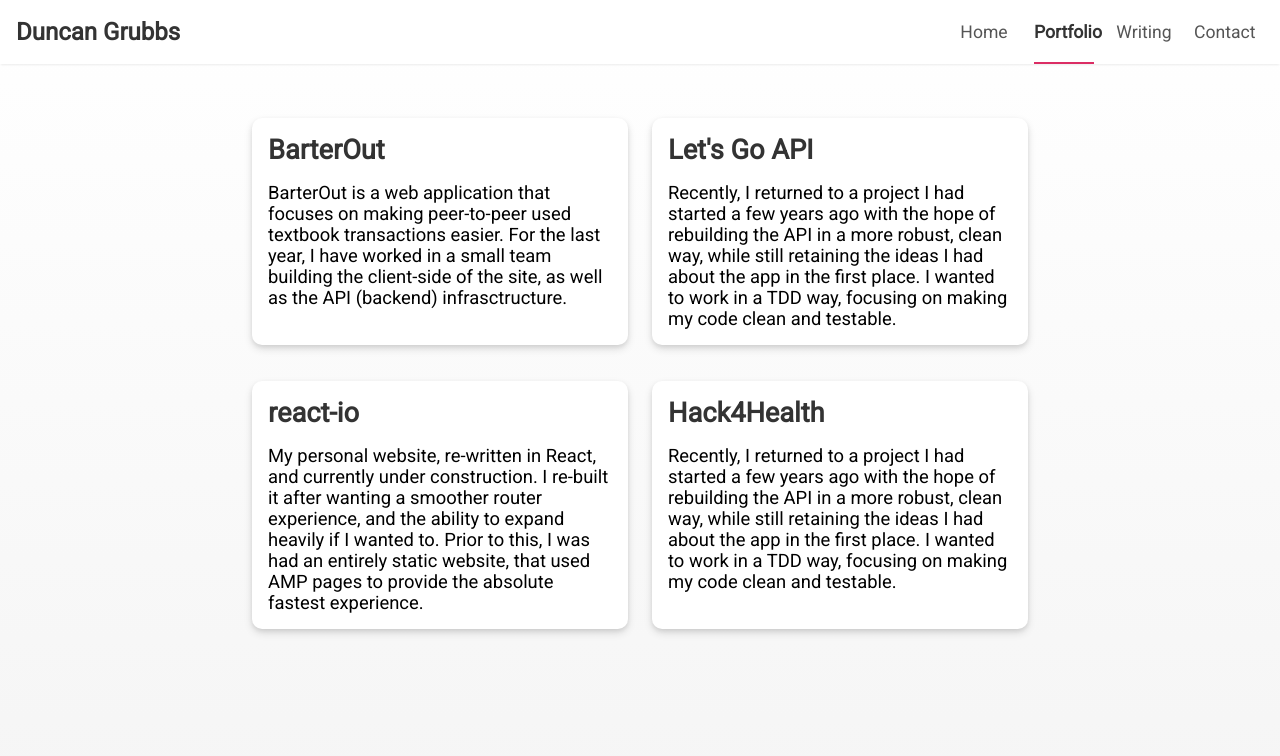
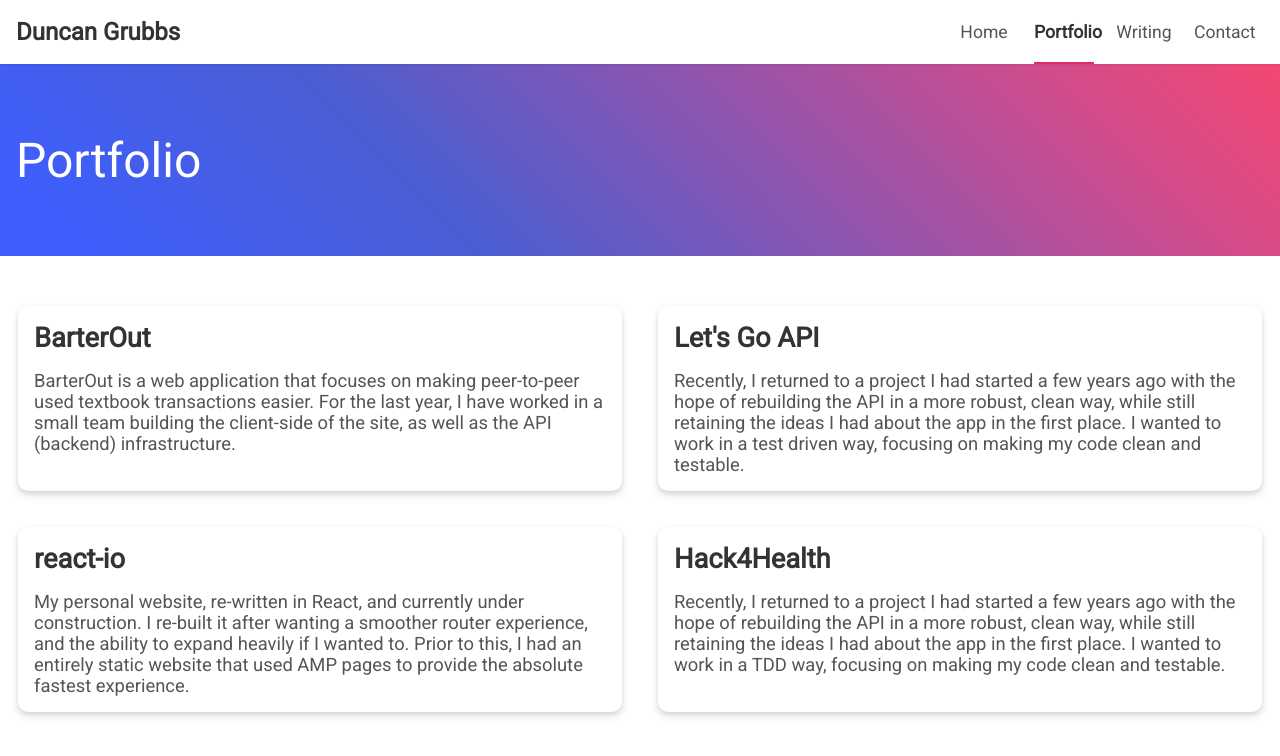
Before and after one commit to duncangrubbs/portfolio, a React (Create React App) app: page /portfolio in a window 1280 px wide. Shown: the top 756 px of the page. Built offline with nearby package versions, Linux system fonts and the light colour scheme.

Commit message:
Add some more content to portfolio.

```diff
--- a/src/css/main.css
+++ b/src/css/main.css
@@ -12,7 +12,6 @@
 /* GENERAL STYLES */
 html {
   height: 100vh;
-  background: linear-gradient(#FFF, rgb(245, 245, 245));
 }
 
 body {
@@ -146,10 +145,21 @@ a:hover {
   display: grid;
   grid-template-columns: 50% 50%;
   margin: 0 auto;
-  padding: 100px 0;
-  width: 90vw;
-  max-width: 800px;
+  padding: 32px 0;
+  width: 100vw;
   background: none;
+}
+
+#portfolio-header {
+  display: flex;
+  align-items: center;
+  padding: 64px 16px 0 16px;
+  width: 100vw;
+  height: 256px;
+  font-size: 3em;
+  color: var(--theme-light-color);
+  background: rgb(63,94,251);
+  background: linear-gradient(45deg, rgba(63,94,251,1) 7%, rgba(74,94,210,1) 32%, rgba(209,76,140,1) 80%, rgba(252,70,107,1) 100%);
 }
 
 .portfolio__card {
@@ -158,7 +168,7 @@ a:hover {
   align-content: center;
   background: white;
   cursor: pointer;
-  margin: 18px 12px;
+  margin: 18px 18px;
   padding: 8px 16px;
   border-radius: 10px;
   box-shadow: 0 4px 8px 0 rgba(0,0,0,0.12), 0 2px 4px 0 rgba(0,0,0,0.08);
@@ -175,7 +185,7 @@ a:hover {
 }
 
 .portfolio__card--desc {
-  color: var(--theme-test-color);
+  color: var(--theme-text-color);
   font-size: 1.15em;
   margin: 8px 0;
 }
--- a/src/css/mobile.css
+++ b/src/css/mobile.css
@@ -17,4 +17,8 @@
   .navbar__link.selected::after {
     margin-top: 24px;
   }
+  .portfolio__content {
+    display: flex;
+    flex-direction: column;
+  }
 }
--- a/src/routes/Portfolio.js
+++ b/src/routes/Portfolio.js
@@ -12,14 +12,15 @@ import NavBar from '../components/NavBar';
 const Portfolio = () => (
   <div>
     <NavBar page="Portfolio" />
+    <div id="portfolio-header"><span>Portfolio</span></div>
     <div className="portfolio__content">
       <div className="portfolio__card">
-      <h1>BarterOut</h1>
+        <h1>BarterOut</h1>
         <div className="portfolio__card--desc">
           BarterOut is a web application that focuses on making peer-to-peer
           used textbook transactions easier. For the last year, I have worked
           in a small team building the client-side of the site, as well as the
-          API (backend) infrasctructure.
+          API (backend) infrastructure.
         </div>
       </div>
       <div className="portfolio__card">
@@ -28,8 +29,8 @@ const Portfolio = () => (
           Recently, I returned to a project I had started a few years
           ago with the hope of rebuilding the API in a more robust,
           clean way, while still retaining the ideas I had about
-          the app in the first place. I wanted to work in a TDD way,
-          focusing on making my code clean and testable.
+          the app in the first place. I wanted to work in a test driven
+          way, focusing on making my code clean and testable.
         </div>
       </div>
       <div className="portfolio__card long">
@@ -38,7 +39,7 @@ const Portfolio = () => (
           My personal website, re-written in React, and currently under
           construction. I re-built it after wanting a smoother router
           experience, and the ability to expand heavily if I wanted to.
-          Prior to this, I was had an entirely static website, that used
+          Prior to this, I had an entirely static website that used
           AMP pages to provide the absolute fastest experience.
         </div>
       </div>
```
